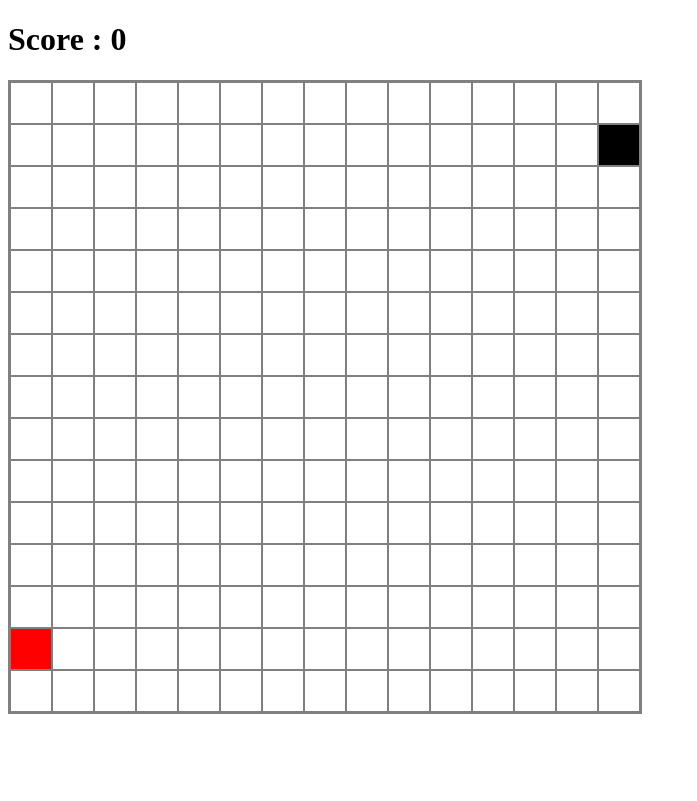
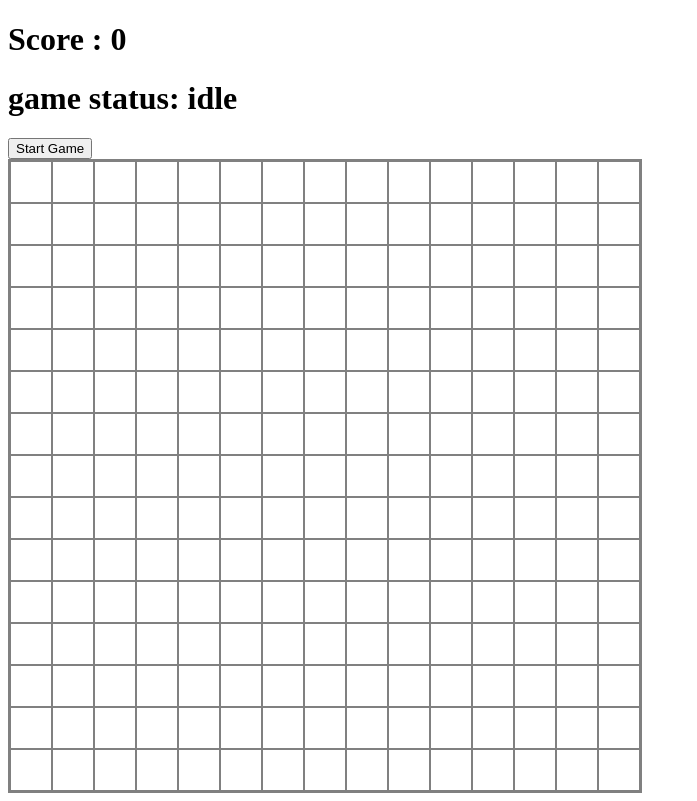
Before and after one commit to rongart1/reacte-snake-game, a React (Create React App) app: page / in a window 1280 px wide. Shown: the whole page, without its empty margins (0-697 px from the left). Built offline with nearby package versions, Linux system fonts and the light colour scheme.

Commit message:
added stuff to dashboard

```diff
--- a/src/App.js
+++ b/src/App.js
@@ -1,15 +1,33 @@
-import react,{useState} from 'react';
+import React, { useState, useRef } from 'react';
 import GameBoard from './components/GameBoard';
 import DashBoard from './components/DashBoard';
+
 function App() {
-  const [score, setScore] = useState(0);
+    const [score, setScore] = useState(0);
+    const [gameState, setGameState] = useState("idle");
 
-  return (
-    <div className="App">
-      <DashBoard score={score}/>
-      <GameBoard scoreDisplay={setScore}/>
-    </div>
-  );
+    const gameBoardRef = useRef();
+
+    const handleRestart = () => {
+        if (gameBoardRef.current) {
+            gameBoardRef.current.reStartGame();
+        }
+    };
+
+    return (
+        <div className="App">
+            <DashBoard
+              score={score}
+              gameState={gameState}
+              handleRestart={handleRestart} />
+            <GameBoard
+              ref={gameBoardRef}
+              scoreDisplay={setScore}
+              gameState={gameState}
+              setGameState={setGameState}
+            />
+        </div>
+    );
 }
 
 export default App;
--- a/src/components/DashBoard.jsx
+++ b/src/components/DashBoard.jsx
@@ -1,14 +1,18 @@
 import { useState } from "react"
 
-function DashBoard({score}){
+function DashBoard({score,gameState,handleRestart}){
 
-
+    const startGame = () =>{
+        if(gameState!="running"){
+            handleRestart();
+        }
+    }
 
     return(<div className="dash-board">
 
         <h1>Score : {score}</h1>
-
-
+        <h1>game status: {gameState}</h1>
+        <button onClick={startGame}>Start Game</button>
     </div>);
 
 
--- a/src/components/GameBoard.jsx
+++ b/src/components/GameBoard.jsx
@@ -1,6 +1,6 @@
-import React, { useState, useEffect } from 'react';
+import React, { useState, useEffect, forwardRef, useImperativeHandle } from 'react';
 
-function GameBoard({scoreDisplay}) {
+const GameBoard = forwardRef(({ scoreDisplay, gameState, setGameState }, ref) => {
     let playerPositions = [new Position(2, 2)]; // Starting with one block at position (2,2)
     let playerDirection = "right"; // Starting direction is right
     let lastDirection = "right"; // Saves the last direction of the player
@@ -90,7 +90,7 @@ function GameBoard({scoreDisplay}) {
 
     const move = () => {
         const playerHead = playerPositions[0];
-        const tail = playerPositions[playerPositions.length-1];
+        const tail = playerPositions[playerPositions.length - 1];
         lastPosition = new Position(tail.row, tail.col); // Save the tail position
 
         //moving the body
@@ -117,7 +117,7 @@ function GameBoard({scoreDisplay}) {
                 }
                 break;
             case "left":
-                if (playerHead.col > 0) {
+                if (playerHead.col > 1) {
                     playerHead.col--;
                     lastDirection = "left";
                 } else {
@@ -125,7 +125,7 @@ function GameBoard({scoreDisplay}) {
                 }
                 break;
             case "up":
-                if (playerHead.row > 0) {
+                if (playerHead.row > 1) {
                     playerHead.row--;
                     lastDirection = "up";
                 } else {
@@ -136,7 +136,7 @@ function GameBoard({scoreDisplay}) {
                 break;
         }
 
-        checkEat();// after each move checking if the you are on food and action based on it
+        checkEat(); // after each move checking if you are on food and action based on it
         checkOverlap();
     };
 
@@ -153,10 +153,17 @@ function GameBoard({scoreDisplay}) {
     };
 
     //checking overlap and ending game if true
-    const checkOverlap = () =>{
-        if(playerPositions.slice(1).some(pos => pos.equals(playerPositions[0]))){
+    const checkOverlap = () => {
+        if (playerPositions.slice(1).some(pos => pos.equals(playerPositions[0]))) {
             gameOver();
         }
+    }
+
+    const updateGameState = () => {
+        if (gameRunning)
+            setGameState("running");
+        else
+            setGameState("gameOver");
     }
 
     //checks if the player ate and increase player size
@@ -164,25 +171,21 @@ function GameBoard({scoreDisplay}) {
         if (foodPosition && playerPositions[0].equals(foodPosition)) {
             foodPosition = null;
             playerPositions.push(lastPosition);
-            score+=200;
+            score += 200;
             scoreDisplay(score);
             generateFood();
         }
     };
 
-
     //print the positions for debugging
-    const printPositions = () =>{
+    const printPositions = () => {
         let positons = [];
-        playerPositions.forEach(pos =>{
+        playerPositions.forEach(pos => {
             positons.push(pos);
         })
         console.log(`food: ${foodPosition}`);
         console.log(`player: ${positons}`);
-
     }
-
-
 
     let intervals = [];
     const reStartGame = () => {
@@ -197,16 +200,12 @@ function GameBoard({scoreDisplay}) {
         score = 0;
         scoreDisplay(score);
         gameRunning = true;
+        intervals.push(setInterval(updateGameState, gameTick));
     };
 
-    useEffect(() => {
-        reStartGame();
-        return () => {
-            intervals.forEach(interval => {
-                clearInterval(interval);
-            });
-        };
-    }, []);
+    useImperativeHandle(ref, () => ({
+        reStartGame
+    }));
 
     const gameOver = () => {
         intervals.forEach(interval => {
@@ -214,6 +213,7 @@ function GameBoard({scoreDisplay}) {
         });
         console.log("gameover");
         gameRunning = false;
+        updateGameState();
     };
 
     return (
@@ -221,7 +221,7 @@ function GameBoard({scoreDisplay}) {
             {mappedBlocks}
         </div>
     );
-}
+});
 
 class Position {
     constructor(row, col) {
@@ -244,7 +244,7 @@ class Position {
         return this.row === other.row && this.col === other.col;
     }
 
-    toString(){
+    toString() {
         return `${this.row}-${this.col}`;
     }
 }
```
